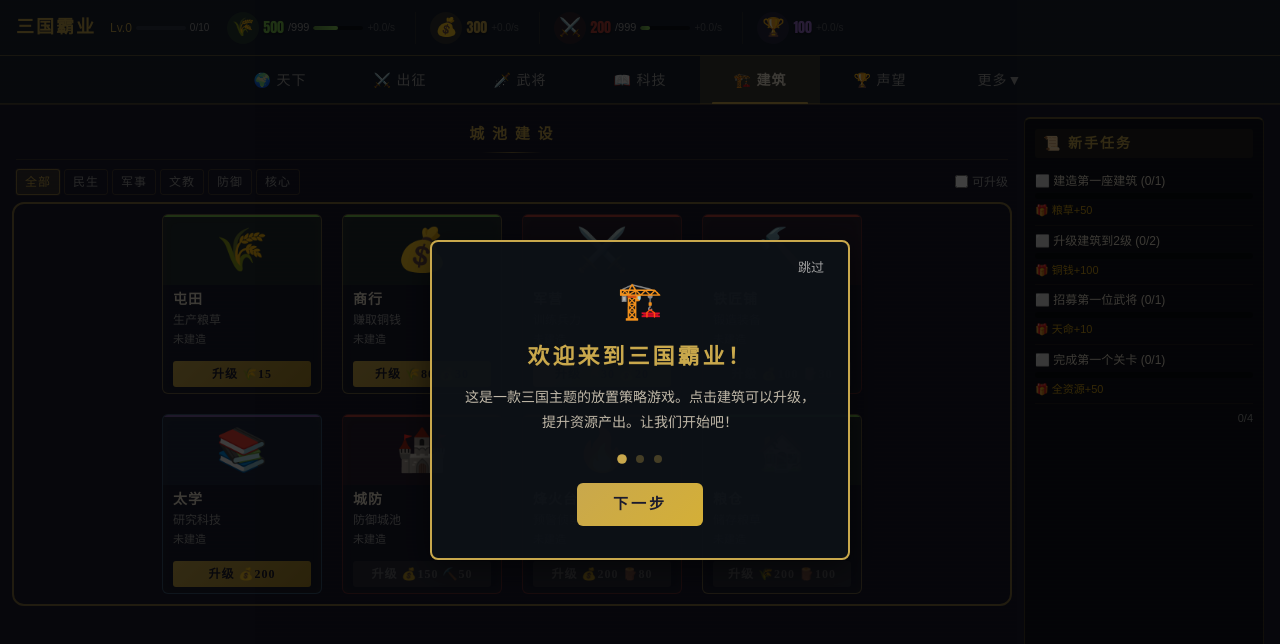
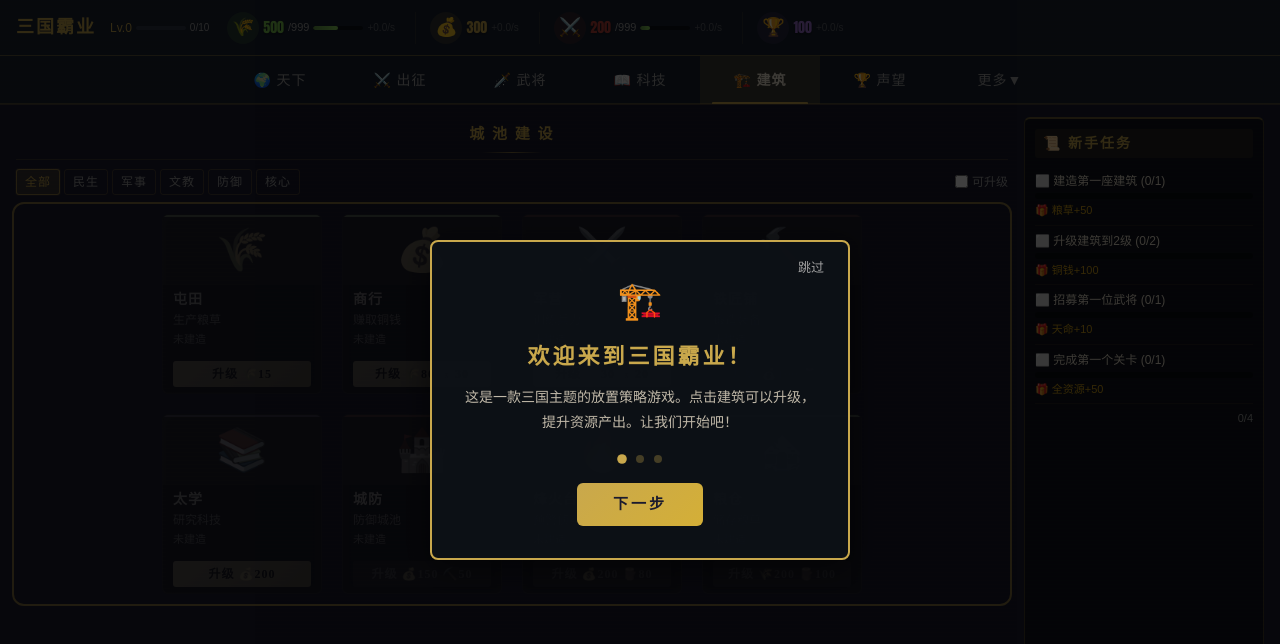
Before and after one commit to CodeRudder/game-portal, a React (Vite) app: page /games/three-kingdoms-pixi in a window 1280 px wide. Shown: the top 644 px of the page. Built offline with nearby package versions, Linux system fonts and the light colour scheme.

Commit message:
fix: Toast去重+已建造/未建造视觉区分
- 任务完成Toast添加toastedTaskIdsRef去重,同一任务只弹一次
- 未建造建筑: opacity 0.55 + 灰色滤镜 + 灰色边框
- 已建造建筑: 金色底色 + 脉冲边框动画
- 未建造hover恢复亮度提示可交互

```diff
--- a/src/components/idle/ThreeKingdomsPixiGame.css
+++ b/src/components/idle/ThreeKingdomsPixiGame.css
@@ -1265,6 +1265,25 @@
   animation: tk-built-pulse 4s ease-in-out infinite;
 }
 
+/* ─── 1c. 未建造建筑 — 降低视觉权重，灰色遮罩 ─── */
+.tk-building-card:not(.tk-building-locked):not([data-built="true"]) {
+  opacity: 0.55;
+  filter: saturate(0.3) brightness(0.75);
+  border-color: rgba(120, 120, 120, 0.25);
+}
+.tk-building-card:not(.tk-building-locked):not([data-built="true"]):hover {
+  opacity: 0.8;
+  filter: saturate(0.6) brightness(0.9);
+  border-color: rgba(201, 168, 76, 0.45);
+}
+.tk-building-card:not(.tk-building-locked):not([data-built="true"]) .tk-building-icon {
+  background: rgba(80, 80, 90, 0.25) !important;
+}
+/* 已建造建筑 — 更鲜明的图标背景 */
+.tk-building-card:not(.tk-building-locked)[data-built="true"] .tk-building-icon {
+  background: rgba(201, 168, 76, 0.08);
+}
+
 /* ─── 2. 资源图标圆形背景 + 文字阴影 ─── */
 .tk-resource-icon {
   width: 32px;
--- a/src/components/idle/ThreeKingdomsPixiGame.tsx
+++ b/src/components/idle/ThreeKingdomsPixiGame.tsx
@@ -265,6 +265,9 @@ const ThreeKingdomsPixiGame: React.FC = () => {
   }, []);
 
   // ─── 任务进度检查 ───
+  // 用 ref 记录已触发 Toast 的任务 ID，避免与 handleUpgrade 的建造成功 Toast 重复
+  const toastedTaskIdsRef = useRef<Set<number>>(new Set());
+
   useEffect(() => {
     setTasks(prev =>
       prev.map(task => {
@@ -274,14 +277,20 @@ const ThreeKingdomsPixiGame: React.FC = () => {
           const lv = levels[task.target] ?? 0;
           progress = Math.min(1, lv / task.targetLevel);
           if (lv >= task.targetLevel) {
-            addToast(`任务完成：${task.title} — ${task.reward}`, 'success');
+            if (!toastedTaskIdsRef.current.has(task.id)) {
+              toastedTaskIdsRef.current.add(task.id);
+              addToast(`任务完成：${task.title} — ${task.reward}`, 'success');
+            }
             return { ...task, done: true, progress: 1 };
           }
         } else if (task.type === 'total') {
           const total = Object.values(levels).reduce((s, v) => s + v, 0);
           progress = Math.min(1, total / task.targetLevel);
           if (total >= task.targetLevel) {
-            addToast(`任务完成：${task.title} — ${task.reward}`, 'success');
+            if (!toastedTaskIdsRef.current.has(task.id)) {
+              toastedTaskIdsRef.current.add(task.id);
+              addToast(`任务完成：${task.title} — ${task.reward}`, 'success');
+            }
             return { ...task, done: true, progress: 1 };
           }
         }
```
